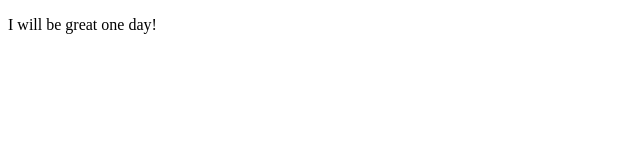
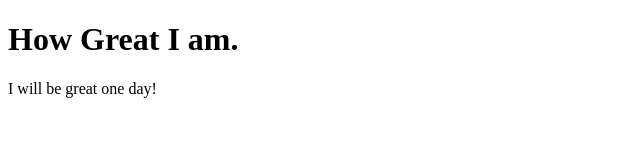
Before and after one commit to Za-niel/coursera-test, a plain HTML site: page site/index.html in a window 1280 px wide. Shown: the whole page, without its empty margins (0-640 px from the left). Drawn offline with Linux system fonts and the light colour scheme.

Commit message:
My first code

```diff
--- a/site/index.html
+++ b/site/index.html
@@ -5,6 +5,7 @@
 	<meta name="viewport" content="width=device-width, initial-scale=1">
 	<title>My first coursera project.</title>
 </head>
+<h1> How Great I am.</h1>
 <body>
 	<p> I will be great one day!</p>
 
```
